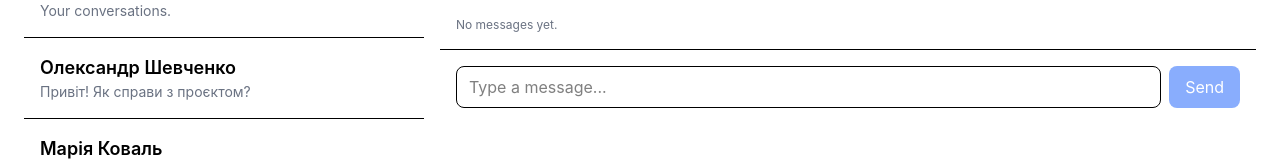
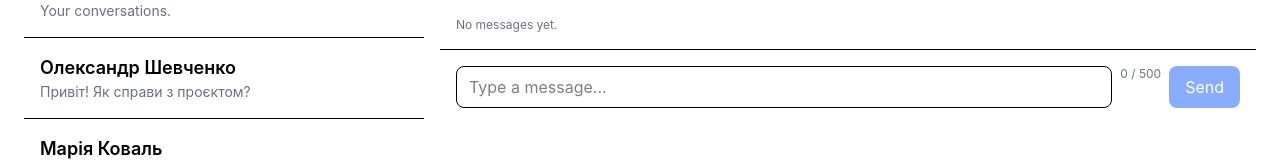
Before and after one commit to mshchebetiuk/chatspace, a Next.js app in the folder client/: page / in a window 1280 px wide. Shown: the part 195-356 px from the top of the page. Built offline with nearby package versions, Linux system fonts and the light colour scheme.

Commit message:
feat(chat): add message character limit and counter

```diff
--- a/client/src/components/chat/MessageInput.tsx
+++ b/client/src/components/chat/MessageInput.tsx
@@ -34,7 +34,13 @@ export function MessageInput({
         value={message}
         onChange={(e) => setMessage(e.target.value)}
         disabled={disabled}
+        maxLength={500}
       />
+      <span
+        className={`text-xs ${message.length < 450 ? "text-gray-500" : "text-red-500"}`}
+      >
+        {message.length} / 500
+      </span>
 
       <button
         type="submit"
```
